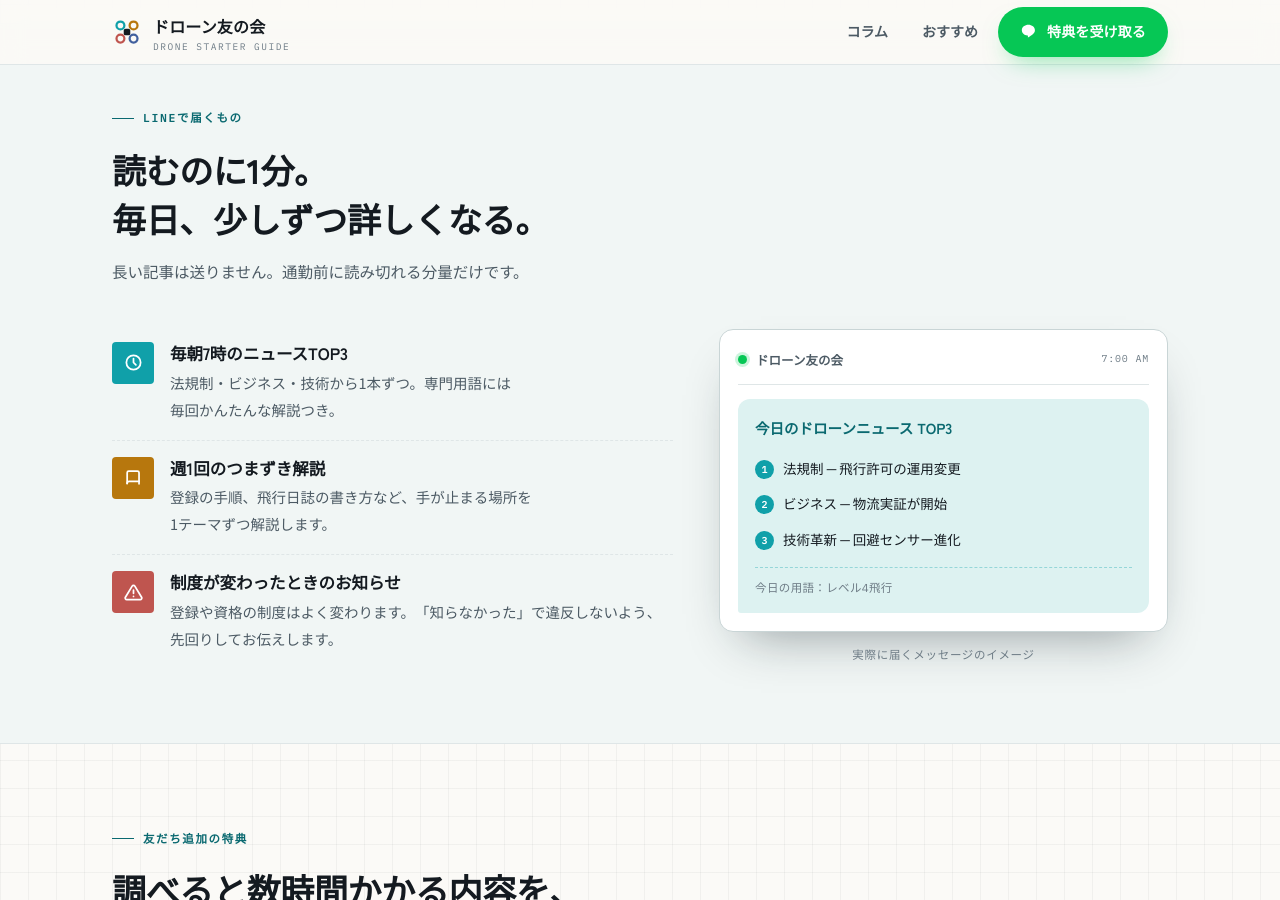
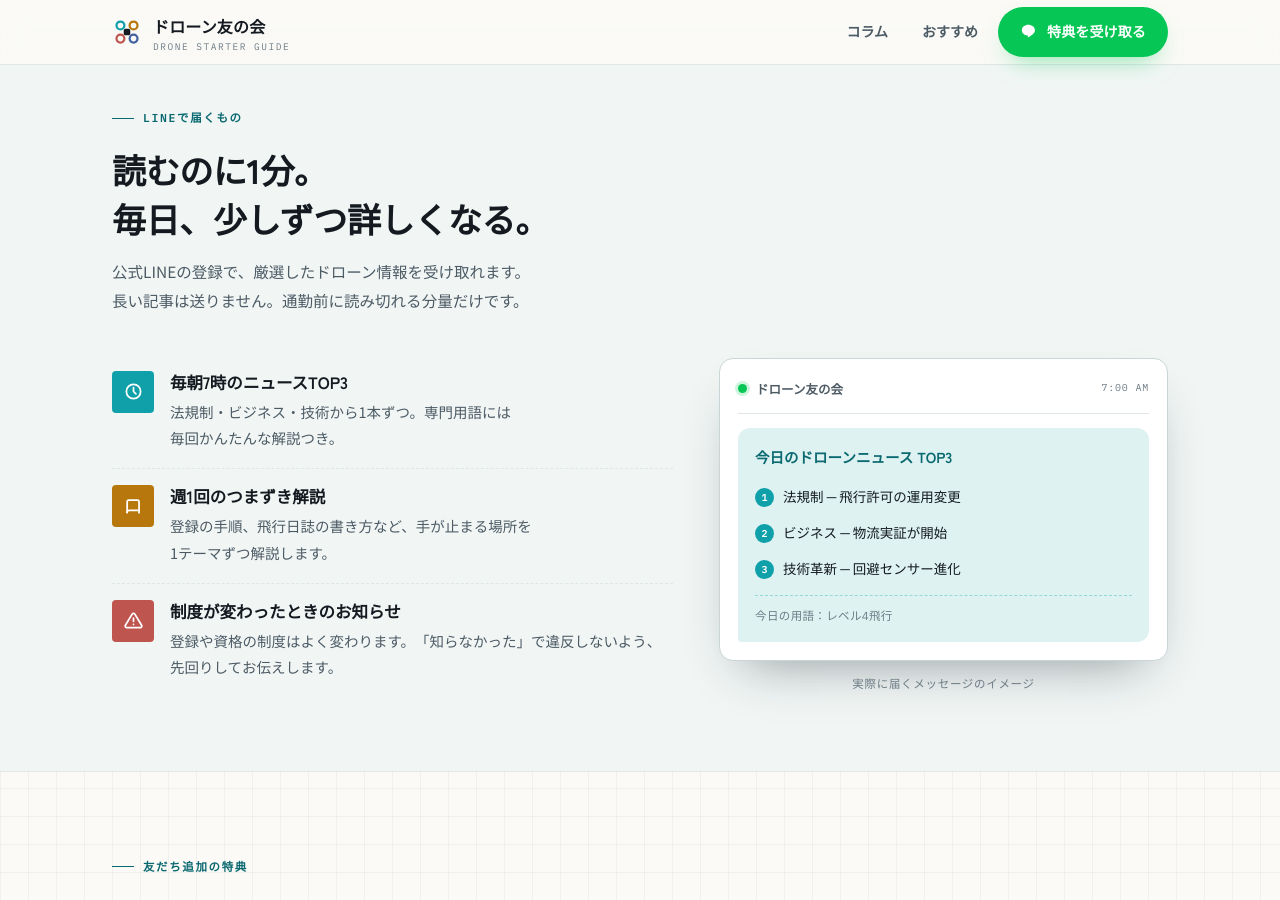
Before and after one commit to KoheiMizoguchi/drone-tomonokai, a Jekyll site: the page built from index.html, in a window 1280 px wide and 900 px high, scrolled down 1480 px. Built offline with Jekyll 4.4.1, drawn with Linux system fonts in a browser that asks for light colours.

Commit message:
「LINEで届くもの」の説明文に一文を追加
Co-Authored-By: Claude Opus 5.5 <noreply@anthropic.com>

```diff
--- a/index.html
+++ b/index.html
@@ -469,7 +469,7 @@ layout: null
       <div class="sec-head rv">
         <span class="tag">LINEで<wbr>届くもの</span>
         <h2><span class="ln">読むのに<wbr>1分。</span><span class="ln">毎日、<wbr>少しずつ<wbr>詳しくなる。</span></h2>
-        <p>長い<wbr>記事は<wbr>送りません。<wbr>通勤前に<wbr>読み<wbr>切れる<wbr>分量だけです。</p>
+        <p><span class="ln">公式LINEの<wbr>登録で、<wbr>厳選した<wbr>ドローン情報を<wbr>受け<wbr>取れます。</span><span class="ln">長い<wbr>記事は<wbr>送りません。<wbr>通勤前に<wbr>読み<wbr>切れる<wbr>分量だけです。</span></p>
       </div>
       <div class="feed">
         <div class="feed-list rv">
```
